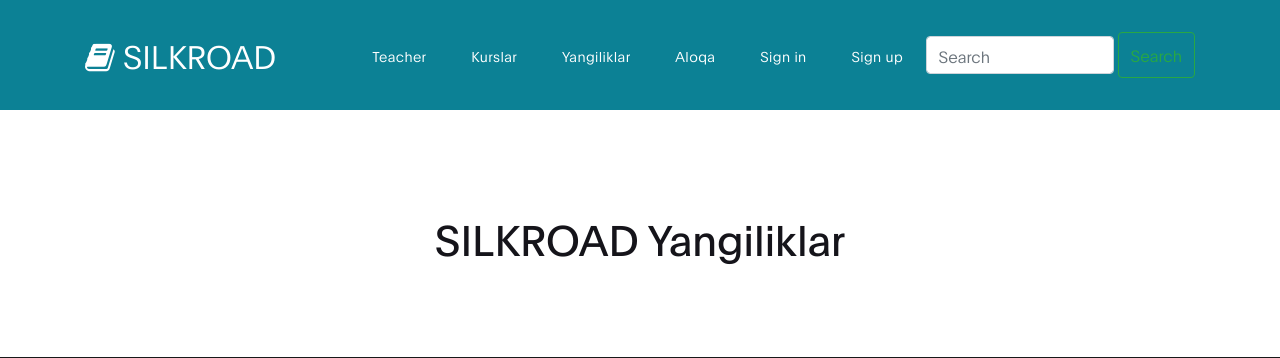
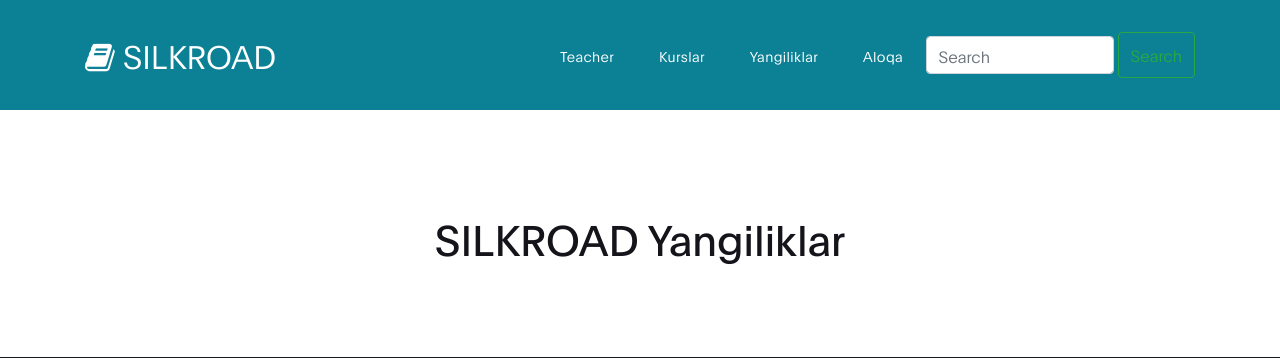
Before and after one commit to Axmadandi/Silkroad, a Django app: page /blog/ in a window 1280 px wide. Shown: the top 358 px of the page. Run offline with Django 3.2, Linux system fonts and the light colour scheme; data that the repository does not hold is empty; some libraries are stand-ins or nearby versions.

Commit message:
Update base.html

```diff
--- a/templates/base.html
+++ b/templates/base.html
@@ -58,7 +58,7 @@ https://templatemo.com/tm-538-digital-trend
                     <li class="nav-item">
                         <a href="{% url 'main:contact'%}" class="nav-link">Aloqa</a>
                     </li>
-                    <li class="nav-item">
+                    <!--<li class="nav-item">
                     {% if request.user.is_authenticated %}
                     <a class="nav-link" href="{% url 'account_logout' %}">Chiqish </a>
                     </li>
@@ -71,7 +71,7 @@ https://templatemo.com/tm-538-digital-trend
                         <a class="nav-link" href="{% url 'account_login' %}">Sign in</a>
                     </li>
                     <li class="nav-item"><a class="nav-link" href="{% url 'account_signup' %}">Sign up</a>
-                    {% endif %}</li>
+                    {% endif %}</li>-->
 
                 </ul>
      <form class="d-flex my-2 my-lg-1" method="get" action="{% url 'main:search' %}">
```
